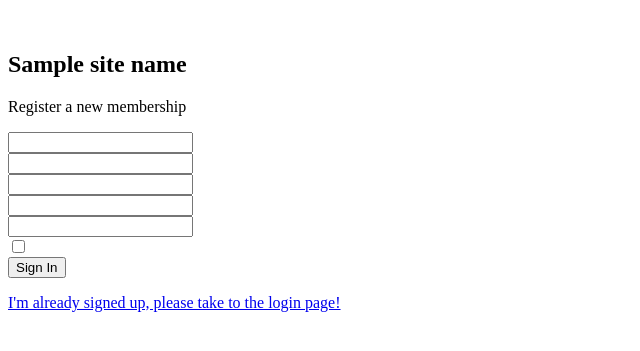
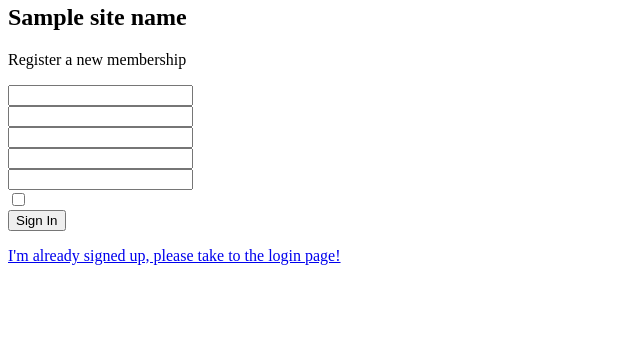
Before and after one commit to cupracer/ohmyhousehold-old, a Symfony app: template templates/registration/register.html.twig in a window 1280 px wide. Shown: the part 136-487 px from the top of the page, without its empty margins (0-640 px from the left). Run offline with Twig, Linux system fonts and the light colour scheme; the template is opened without the code that fills it: most values are stand-ins (such as "Sample title", 1, 10 or a date in 2020); form fields are guessed from the names that the template uses; some libraries are stand-ins or nearby versions.

Commit message:
remove spacing

```diff
--- a/templates/base.html.twig
+++ b/templates/base.html.twig
@@ -102,7 +102,7 @@
 
 
 {% block content_page_title %}
-    <h1 class="page-title">{% if pageTitle is defined %}{{ pageTitle }}{% else %}&nbsp;{% endif %}</h1>
+{% if pageTitle is defined %}<h1 class="page-title">{{ pageTitle }}</h1>{% endif %}
 {% endblock content_page_title %}
 
 
```
